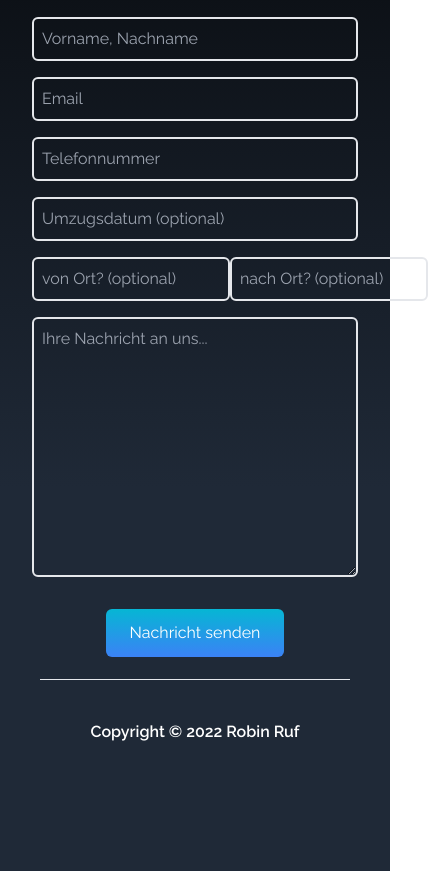
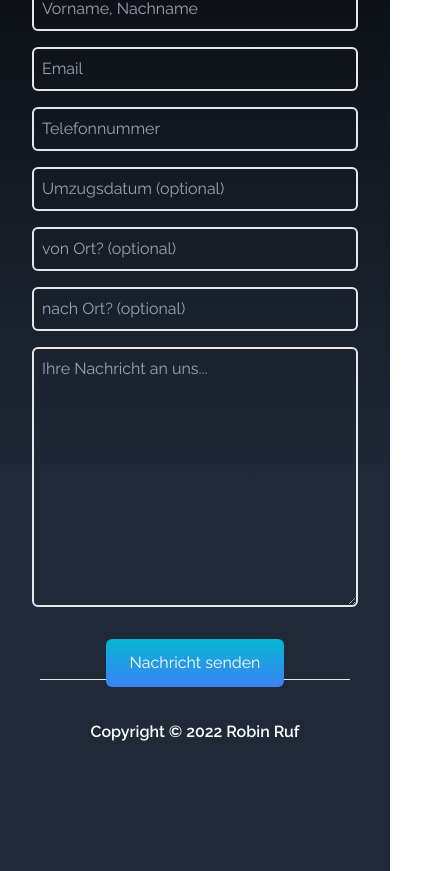
Before and after one commit to RobinRuf/unik_umzuege, a React (Create React App) app: page / in a window 390 px wide. Shown: the part 2889-3760 px from the top of the page, 428 px wide, since content can reach past the window. Built offline with nearby package versions, Linux system fonts and the light colour scheme.

Commit message:
Contact Bugfix;

```diff
--- a/src/components/Contact.jsx
+++ b/src/components/Contact.jsx
@@ -47,7 +47,7 @@
               placeholder="Umzugsdatum (optional)"
               className="mt-4 p-2 bg-transparent border-2 rounded-md text-white focus:outline-none"
             />
-            <div className="flex w-full justify-between">
+            <div className="flex flex-col lg:flex-row w-full  justify-between">
             <input
               type="text"
               name="Auszug Ort"
```
